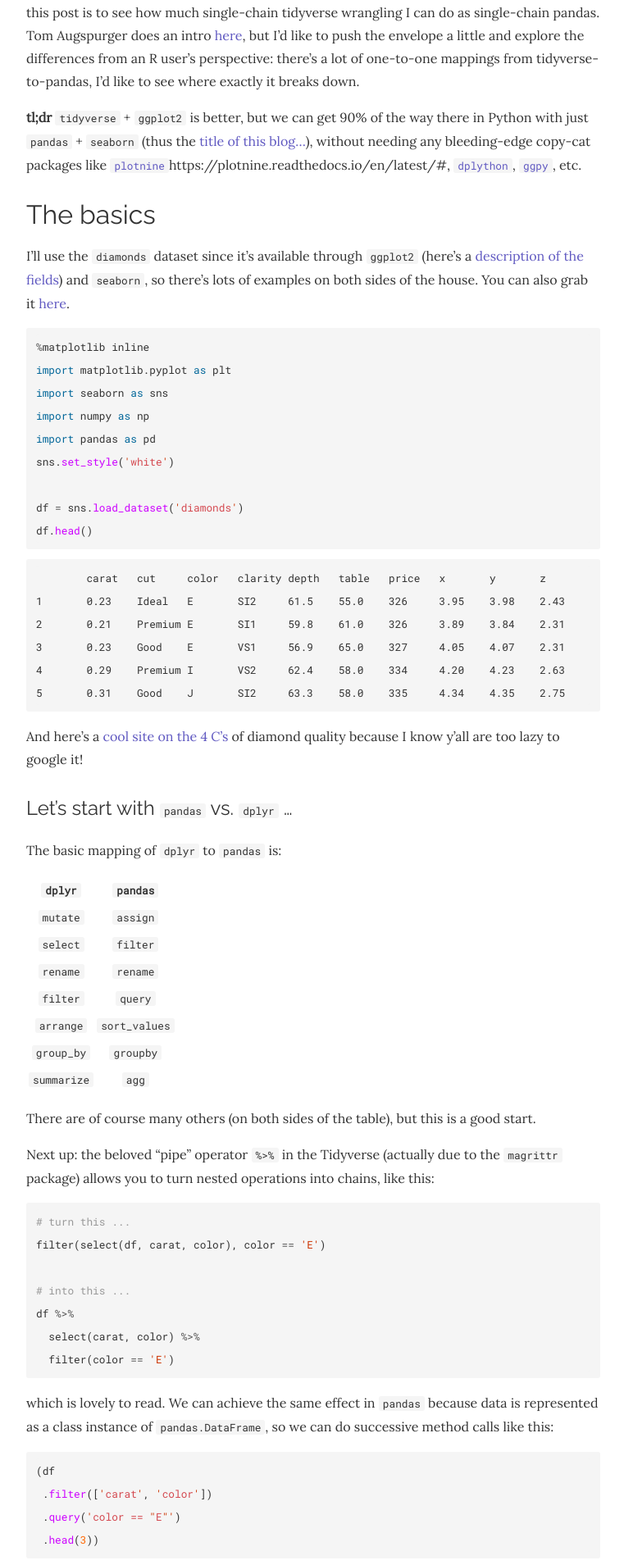
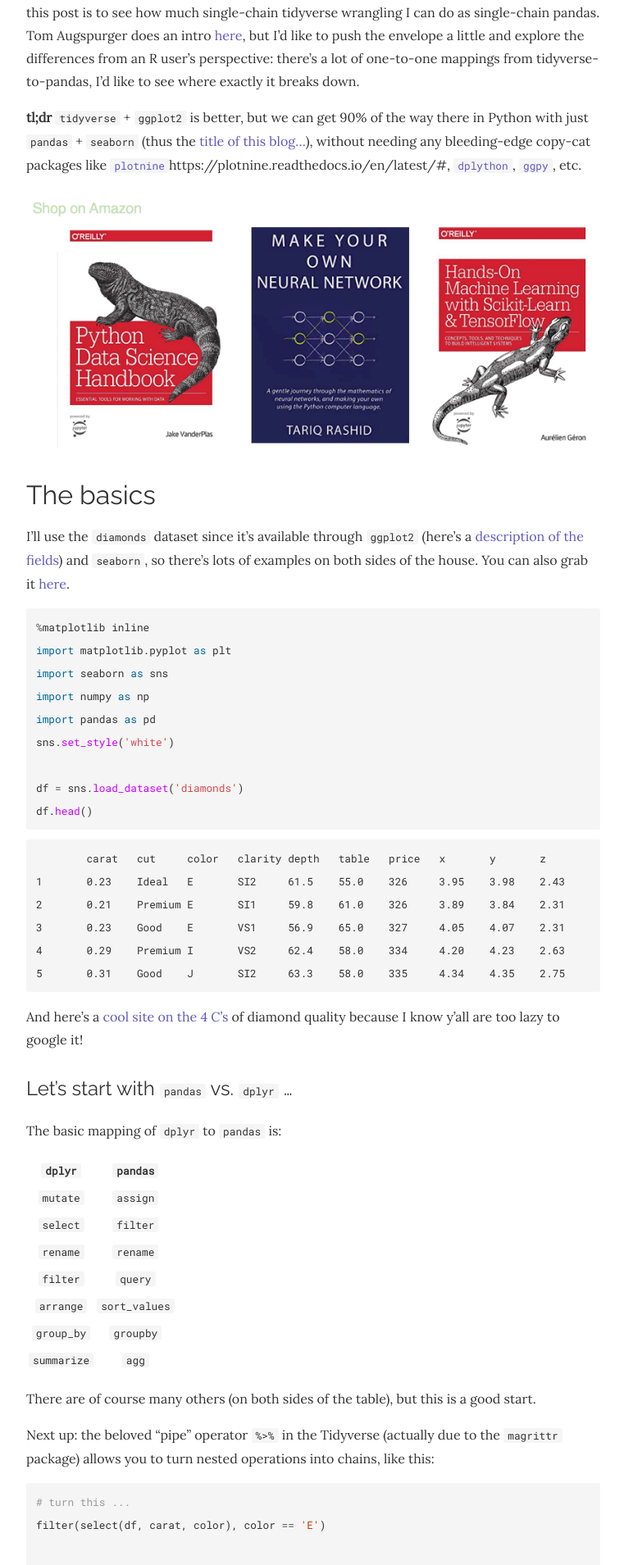
Before and after one commit to stmorse/stmorse.github.io, a Jekyll site: the page built from _posts/2018-08-08-tidyverse-style-pandas.md, in a window 1280 px wide. Shown: the part 701-2610 px from the top of the page at 82% size, without its empty margins (258-1019 px from the left). Built offline with Jekyll 4.4.1, drawn with Linux system fonts in a browser that asks for light colours; nearby versions of some CDN libraries.

Commit message:
more banners

```diff
--- a/_posts/2018-08-08-tidyverse-style-pandas.md
+++ b/_posts/2018-08-08-tidyverse-style-pandas.md
@@ -15,6 +15,11 @@
 My mission is to see how much I can make pandas+seaborn feel like tidyverse+ggplot2.  In particular, one of the great joys of working in the tidyverse is being able to do a complicated wrangling job in one continuous pipe, without any intermediary objects.  So my main goal in this post is to see how much single-chain tidyverse wrangling I can do as single-chain pandas.  Tom Augspurger does an intro [here](https://tomaugspurger.github.io/method-chaining), but I'd like to push the envelope a little and explore the differences from an R user's perspective: there's a lot of one-to-one mappings from tidyverse-to-pandas, I'd like to see where exactly it breaks down.
 
 **tl;dr** `tidyverse` + `ggplot2` is better, but we can get 90% of the way there in Python with just `pandas` + `seaborn` (thus the [title of this blog...](https://youtu.be/WO23WBji_Z0)), without needing any bleeding-edge copy-cat packages like [`plotnine`]()https://plotnine.readthedocs.io/en/latest/#, [`dplython`](https://pythonhosted.org/dplython/), [`ggpy`](https://github.com/yhat/ggpy), etc.
+
+<a href="hhttps://www.amazon.com/s/ref=as_li_ss_tl?k=learn+python+data+science&ref=nb_sb_noss_2&linkCode=ll2&tag=stmorse-20&linkId=00c9a3fb88ccfba47acef6b24cf7244e&language=en_US " target="_blank">
+    <img align="center" width="100%" src="{{ site.github.url }}/images/ads/python2.png" alt="Shop Amazon: Learn Python for Data Science">
+</a>
+
 
 
 # The basics
@@ -316,6 +321,11 @@
 So it involved creating a duplicate of `df`, which might be prohibitive for very large or streaming datasets, but it's way easier to understand, write, debug, etc.
 
 
+<a href="https://www.amazon.com/s/ref=as_li_ss_tl?k=pattern+recognition+and+machine+learning&rh=n:5&ref=nb_sb_noss&linkCode=ll2&tag=stmorse-20&linkId=50a872aa80aff7630fbe12da72ccd9b3&language=en_US" target="_blank">
+    <img align="center" width="100%" src="{{ site.github.url }}/images/ads/machine1.png" alt="Shop Amazon: Learn Machine Learning">
+</a>
+
+
 # Parting thoughts
 
 - Nothing requires us to use seaborn, we could have used `matplotlib` in those `pipe` commands. (And `pyplot.scatter` support column name indexing now!)  Also, pretty sure you could also use [`Altair`](https://altair-viz.github.io) or other plotting methods as well but I haven't yet tried.
```
Also changed, not shown: images/ads/python2.png (added).
